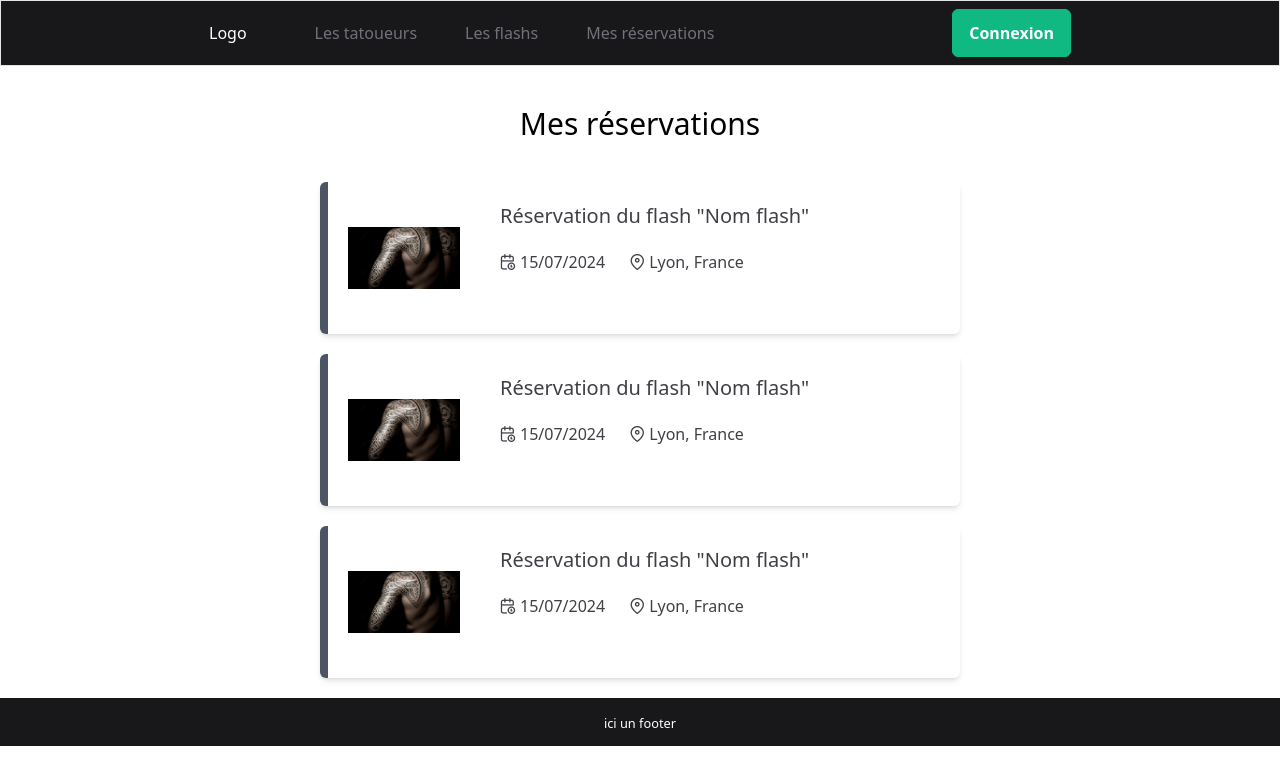
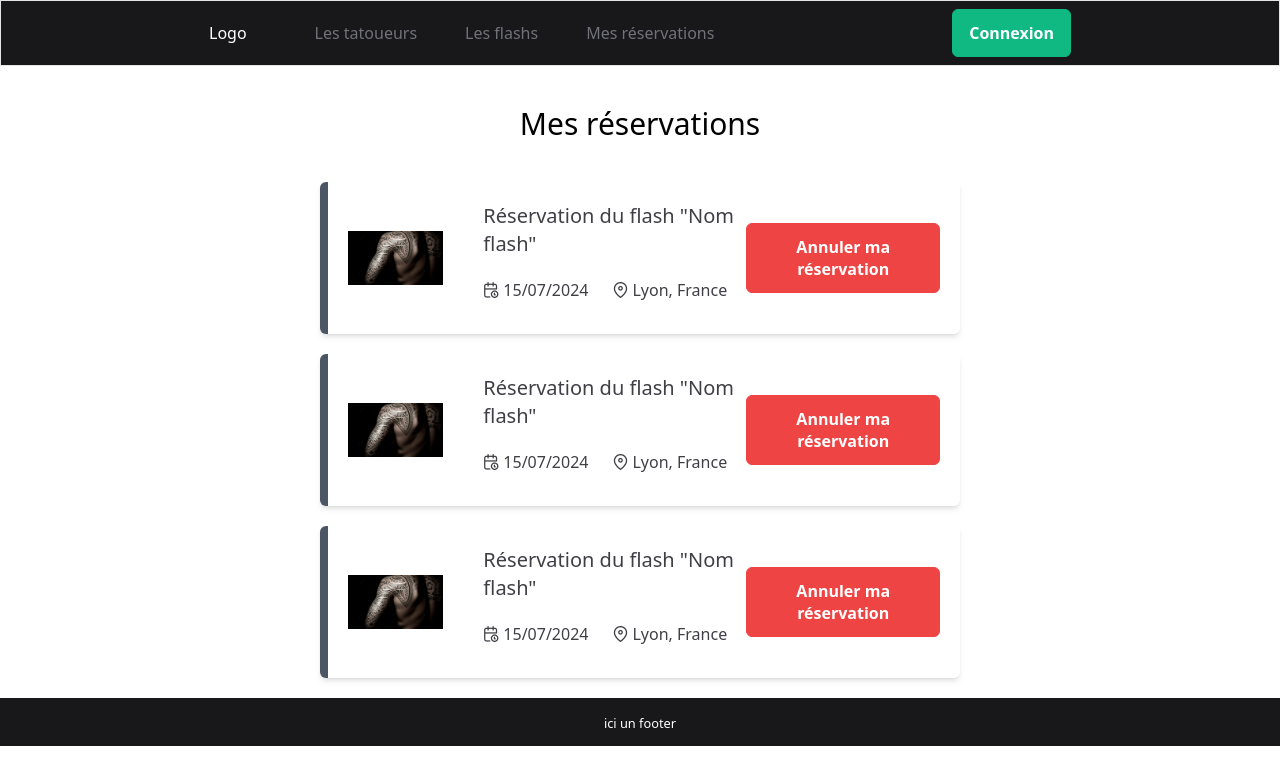
Before and after one commit to BlueSkunka/flash-art, a Vue app in the folder front/: page /reservations in a window 1280 px wide. Shown: the top 784 px of the page. Built offline with nearby package versions, Linux system fonts and the light colour scheme.

Commit message:
feature/reservation_bis - Bouton d'annulation d'une réservation

```diff
--- a/front/src/components/ReservationComponent.vue
+++ b/front/src/components/ReservationComponent.vue
@@ -1,6 +1,7 @@
 <template>
   <Card class="my-5 border-l-8 border-gray-600">
     <template #content>
+      <div class="flex justify-between">
         <div class="flex">
           <div class="w-28 h-28 flex items-center justify-center">
             <Image src="../src/assets/illu-tatoueur.jpg" class="m-auto"/>
@@ -19,6 +20,10 @@
             </div>
           </div>
         </div>
+        <div class="my-auto">
+          <Button label="Annuler ma réservation" severity="danger" @click="cancelReservation"/>
+        </div>
+      </div>
 
 
     </template>
@@ -34,4 +39,8 @@ const props = defineProps({
   lieuReservation: String,
 })
 
+const cancelReservation = () => {
+  //TODO: Annuler la réservation
+}
+
 </script>
```
Lines whose indentation alone changed are shown as unchanged.
